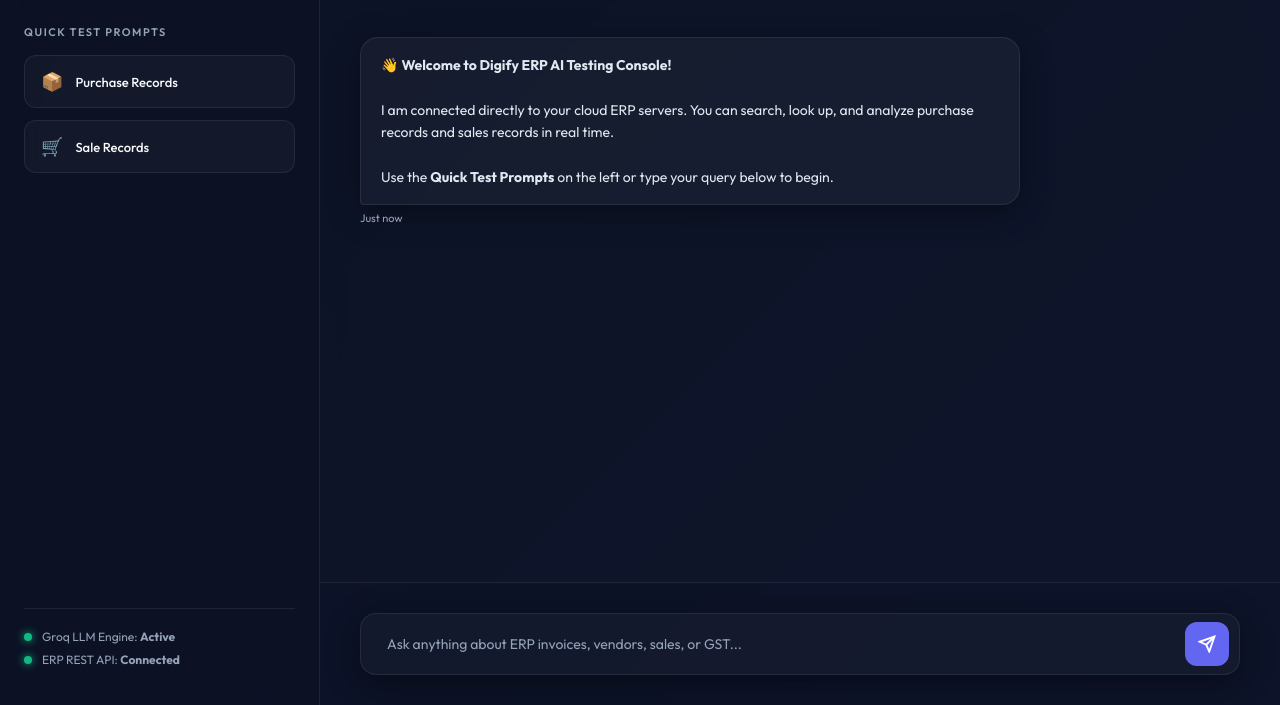
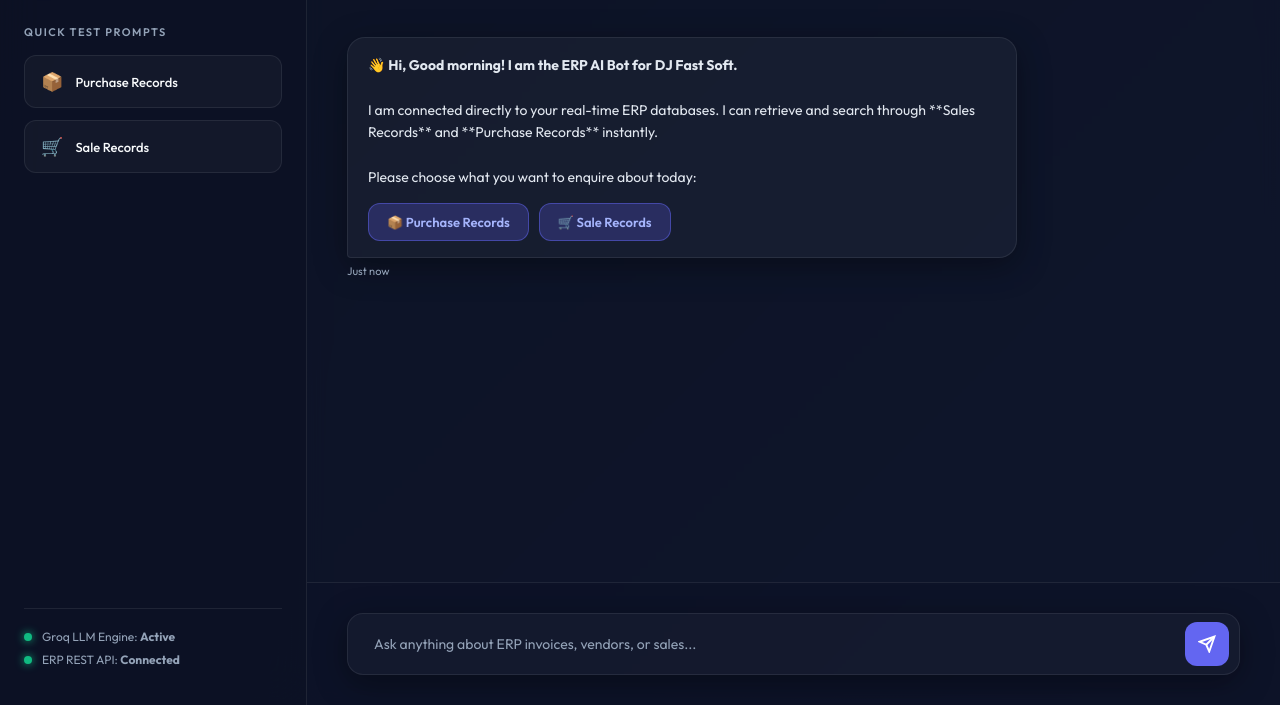
Before and after one commit to sharmakush2003/ERP-Chatbot, a website: page public/index.html in a window 1280 px wide. Shown: the part 95-800 px from the top of the page. Drawn offline with Linux system fonts and the light colour scheme.

Commit message:
Update greeting message with branded greeting and interactive buttons

```diff
--- a/public/index.html
+++ b/public/index.html
@@ -502,13 +502,16 @@
         </div>
         <span class="header-badge">Llama-3 Server Mode</span>
       </div>
-
       <div class="chat-body" id="chatBody">
         <div class="message ai">
           <div class="message-bubble">
-            👋 <strong>Welcome to Digify ERP AI Testing Console!</strong><br><br>
-            I am connected directly to your cloud ERP servers. You can search, look up, and analyze purchase records and sales records in real time.<br><br>
-            Use the <strong>Quick Test Prompts</strong> on the left or type your query below to begin.
+            👋 <strong>Hi, Good morning! I am the ERP AI Bot for DJ Fast Soft.</strong><br><br>
+            I am connected directly to your real-time ERP databases. I can retrieve and search through **Sales Records** and **Purchase Records** instantly.<br><br>
+            Please choose what you want to enquire about today:
+            <div style="display: flex; gap: 10px; margin-top: 15px;">
+              <button onclick="sendPrompt('Show Purchase Invoices')" style="background: rgba(99, 102, 241, 0.25); border: 1px solid rgba(99, 102, 241, 0.5); color: #a5b4fc; padding: 10px 18px; border-radius: 12px; cursor: pointer; font-size: 13px; font-weight: 600; font-family: inherit; transition: all 0.2s;">📦 Purchase Records</button>
+              <button onclick="sendPrompt('Show Sale Invoices')" style="background: rgba(99, 102, 241, 0.25); border: 1px solid rgba(99, 102, 241, 0.5); color: #a5b4fc; padding: 10px 18px; border-radius: 12px; cursor: pointer; font-size: 13px; font-weight: 600; font-family: inherit; transition: all 0.2s;">🛒 Sale Records</button>
+            </div>
           </div>
           <span class="message-time">Just now</span>
         </div>
@@ -516,7 +519,7 @@
 
       <div class="chat-footer">
         <div class="input-wrapper">
-          <input type="text" class="chat-input" id="chatInput" placeholder="Ask anything about ERP invoices, vendors, sales, or GST..." autocomplete="off">
+          <input type="text" class="chat-input" id="chatInput" placeholder="Ask anything about ERP invoices, vendors, or sales..." autocomplete="off">
           <button class="send-btn" id="sendBtn" onclick="sendUserMessage()">
             <svg viewBox="0 0 24 24">
               <line x1="22" y1="2" x2="11" y2="13"></line>
```
